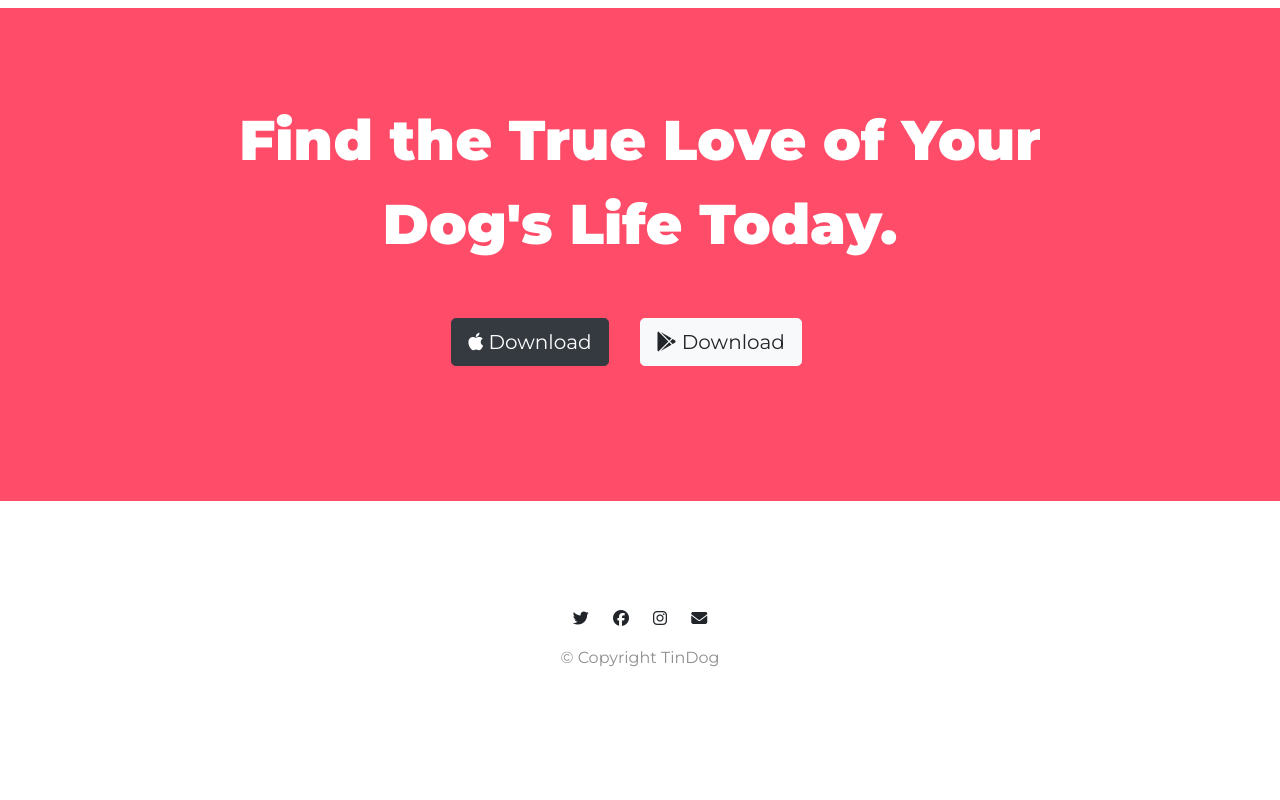
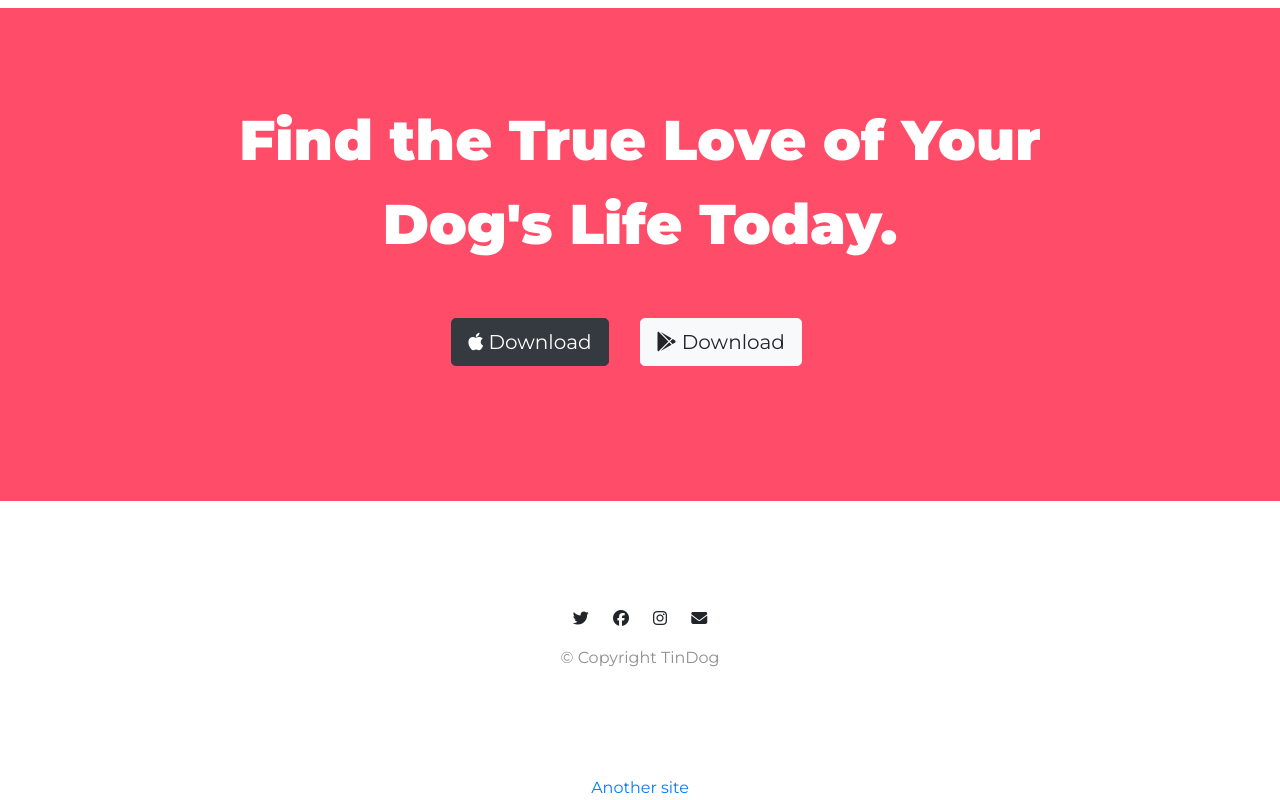
Before and after one commit to shivam-sulaniya/DogTIn, a plain HTML site: page index.html in a window 1280 px wide. Shown: the part 2552-3352 px from the top of the page. Before the commit the page ends 3328 px from the top, so only its background shows below. Drawn offline with nearby package versions, Linux system fonts and the light colour scheme.

Commit message:
linked another site

```diff
--- a/index.html
+++ b/index.html
@@ -220,6 +220,7 @@
         <p>© Copyright TinDog</p>
 
     </footer>
+    <a href="another_site/personalsite.html">Another site</a>
 
 
 </body>
```
